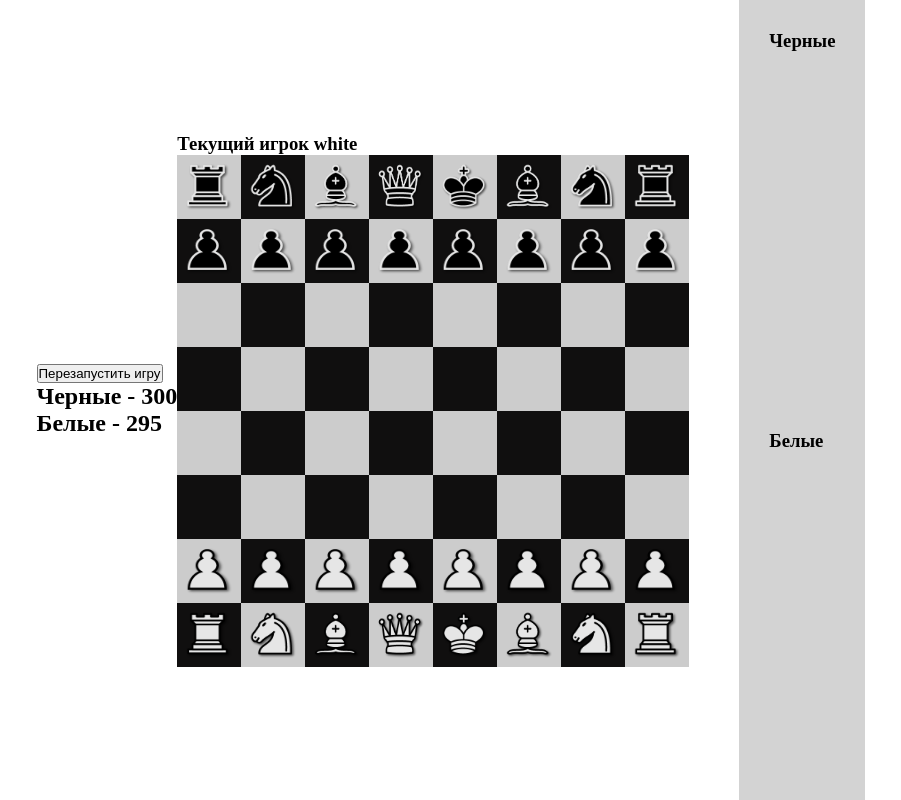
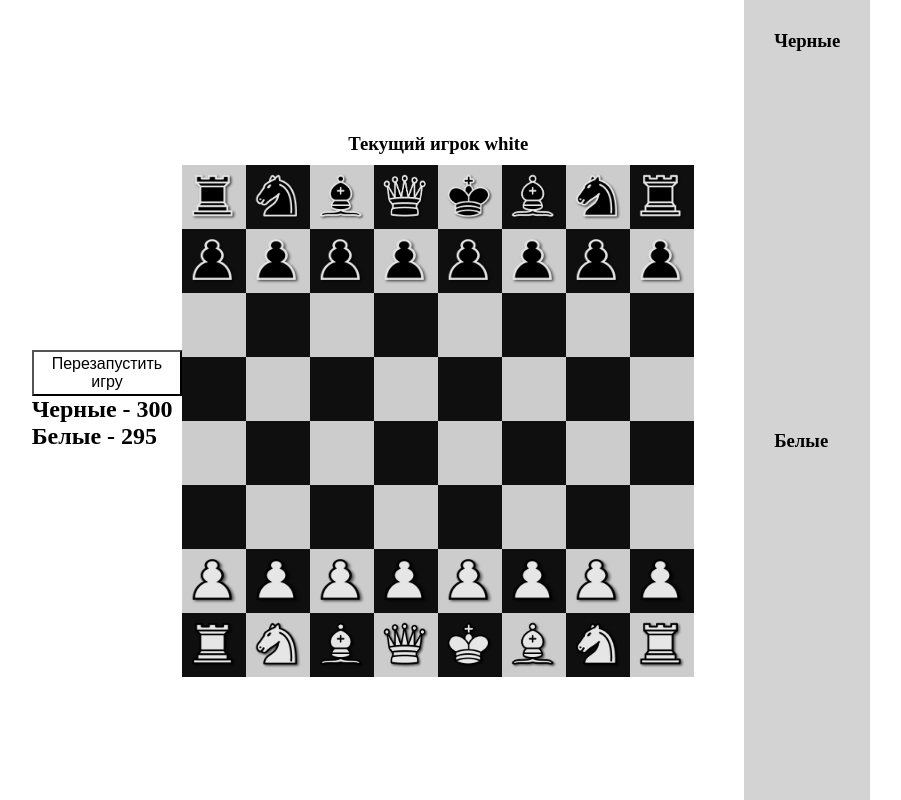
Before and after one commit to ScobarDen/react-chess, a React (Create React App) app: page / in a window 1280 px wide. Shown: the whole page, without its empty margins (189-1090 px from the left). Built offline with nearby package versions, Linux system fonts and the light colour scheme.

Commit message:
add some styles

```diff
--- a/src/App.css
+++ b/src/App.css
@@ -57,3 +57,16 @@
     margin-left: 50px;
     background-color: lightgray;
 }
+
+.restart {
+    background-color: white;
+    font-size: 16px;
+    text-decoration: none;
+    padding: 2%;
+    cursor: pointer;
+}
+
+.currentplayer {
+    text-align: center;
+    padding: 2%;
+}
--- a/src/components/BoardComponent.tsx
+++ b/src/components/BoardComponent.tsx
@@ -43,7 +43,7 @@ const BoardComponent: FC<BoardProps> = ({board, setBoard, currentPlayer, swapPla
 
     return (
         <div>
-            <h3>Текущий игрок {currentPlayer?.color}</h3>
+            <h3 className="currentplayer">Текущий игрок {currentPlayer?.color}</h3>
             <div
                 className='board'
             >
--- a/src/components/Timer.tsx
+++ b/src/components/Timer.tsx
@@ -56,7 +56,7 @@ const Timer: React.FC<TimerProps> = ({currentPlayer, restart}) => {
     return (
         <div>
             <div>
-                <button onClick={handleRestart}>Перезапустить игру</button>
+                <button className="restart" onClick={handleRestart}>Перезапустить игру</button>
             </div>
             <h2>Черные - {blackTime}</h2>
             <h2>Белые - {whiteTime}</h2>
```
